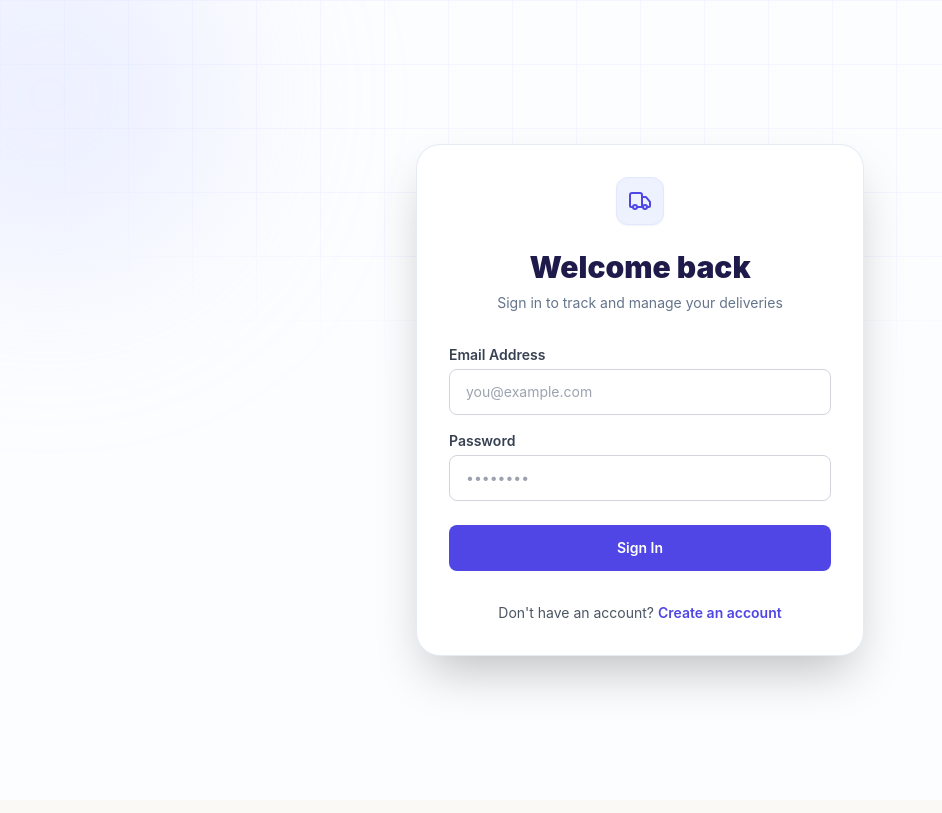
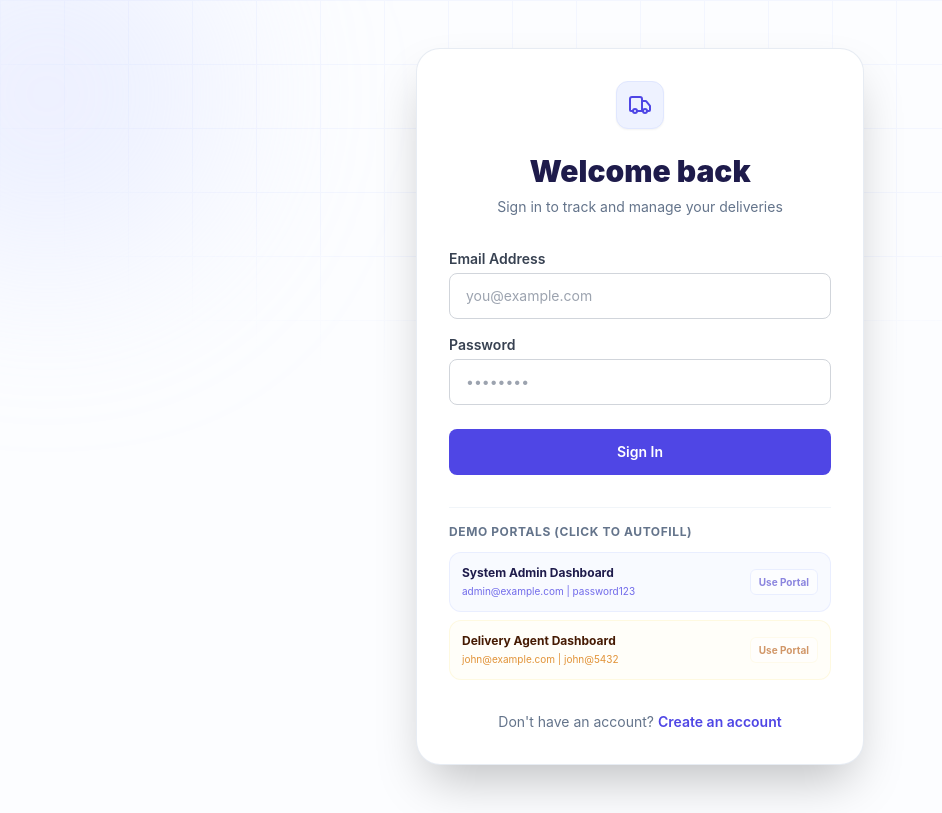
Before and after one commit to Atulya-arch/last-mile-delivery-tracker, a React (Vite) app in the folder client/: page /login in a window 1280 px wide. Shown: the whole page, without its empty margins (0-942 px from the left). Built offline with nearby package versions, Linux system fonts and the light colour scheme.

Commit message:
Add interactive demo credentials autofill boxes to Login page

```diff
--- a/client/src/pages/auth/Login.jsx
+++ b/client/src/pages/auth/Login.jsx
@@ -102,10 +102,46 @@ export const Login = () => {
           </div>
         </form>
 
-        <div class="text-center mt-4">
-          <p class="text-sm text-gray-600">
+        {/* Demo Credentials Box */}
+        <div class="mt-6 border-t border-slate-100 pt-4 space-y-3">
+          <h4 class="text-xs font-bold text-slate-500 uppercase tracking-wider text-left">Demo Portals (Click to Autofill)</h4>
+          <div class="grid grid-cols-1 gap-2 text-xs">
+            <button
+              type="button"
+              onClick={() => {
+                setEmail('admin@example.com');
+                setPassword('password123');
+              }}
+              class="flex items-center justify-between p-3 bg-indigo-50/40 hover:bg-indigo-50 border border-indigo-100/60 rounded-xl transition-all text-left w-full group"
+            >
+              <div>
+                <span class="font-bold text-indigo-950 block">System Admin Dashboard</span>
+                <span class="text-[10px] text-indigo-600/80 mt-0.5 block">admin@example.com | password123</span>
+              </div>
+              <span class="text-[10px] font-bold text-indigo-700 bg-white px-2 py-1 rounded-md border border-indigo-100 opacity-60 group-hover:opacity-100 transition-opacity">Use Portal</span>
+            </button>
+
+            <button
+              type="button"
+              onClick={() => {
+                setEmail('john@example.com');
+                setPassword('john@5432');
+              }}
+              class="flex items-center justify-between p-3 bg-amber-50/30 hover:bg-amber-50/60 border border-amber-100/50 rounded-xl transition-all text-left w-full group"
+            >
+              <div>
+                <span class="font-bold text-amber-950 block">Delivery Agent Dashboard</span>
+                <span class="text-[10px] text-amber-600/80 mt-0.5 block">john@example.com | john@5432</span>
+              </div>
+              <span class="text-[10px] font-bold text-amber-700 bg-white px-2 py-1 rounded-md border border-amber-100/50 opacity-60 group-hover:opacity-100 transition-opacity">Use Portal</span>
+            </button>
+          </div>
+        </div>
+
+        <div class="text-center mt-6">
+          <p class="text-sm text-slate-500">
             Don't have an account?{' '}
-            <Link to="/register" class="font-semibold text-indigo-600 hover:text-indigo-600 transition-colors">
+            <Link to="/register" class="font-semibold text-indigo-600 hover:text-indigo-700 transition-colors">
               Create an account
             </Link>
           </p>
```
Also changed, not shown: 1 other file (tests, documents, lock files or other folders).
